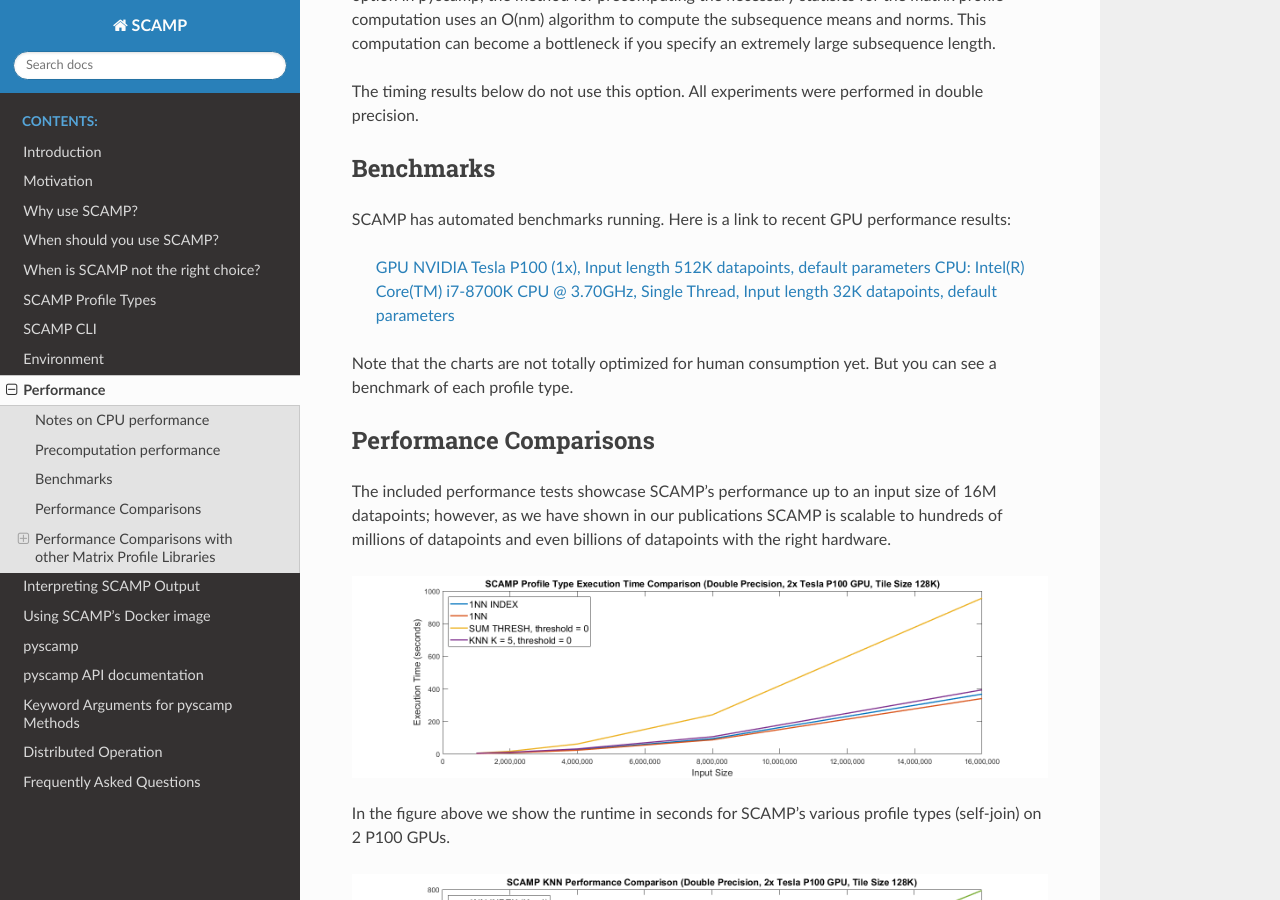
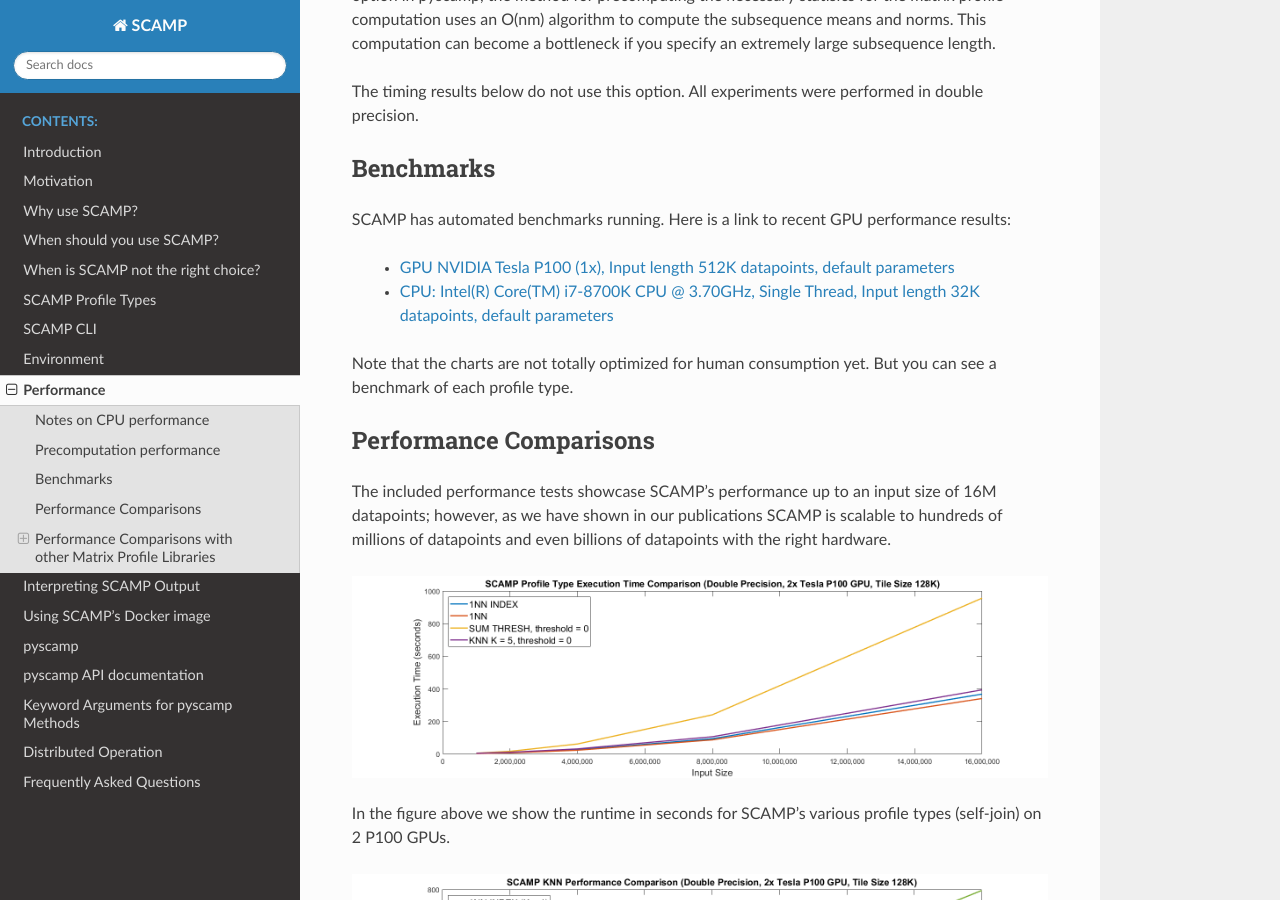
Before and after one commit to zpzim/SCAMP, a Sphinx documentation site: the page built from docs/source/performance.rst, in a window 1280 px wide and 900 px high, scrolled down 673 px. Built offline with Sphinx 7.4.7 and the Read the Docs theme 2.0.0, drawn with Linux system fonts in a browser that asks for light colours.

Commit message:
Fix doc formatting.

```diff
--- a/docs/source/performance.rst
+++ b/docs/source/performance.rst
@@ -22,8 +22,8 @@
 
 SCAMP has automated benchmarks running. Here is a link to recent GPU performance results:
 
- `GPU NVIDIA Tesla P100 (1x), Input length 512K datapoints, default parameters <https://zpzim.github.io/SCAMP/gpu-benchmarks/bench>`_
- `CPU: Intel(R) Core(TM) i7-8700K CPU @ 3.70GHz, Single Thread, Input length 32K datapoints, default parameters <https://zpzim.github.io/SCAMP/cpu-benchmarks/linux-stable/clang++-10/bench>`_
+ - `GPU NVIDIA Tesla P100 (1x), Input length 512K datapoints, default parameters <https://zpzim.github.io/SCAMP/gpu-benchmarks/bench>`_
+ - `CPU: Intel(R) Core(TM) i7-8700K CPU @ 3.70GHz, Single Thread, Input length 32K datapoints, default parameters <https://zpzim.github.io/SCAMP/cpu-benchmarks/linux-stable/clang++-10/bench>`_
 
 Note that the charts are not totally optimized for human consumption yet. But you can see a benchmark of each profile type.
 
```
